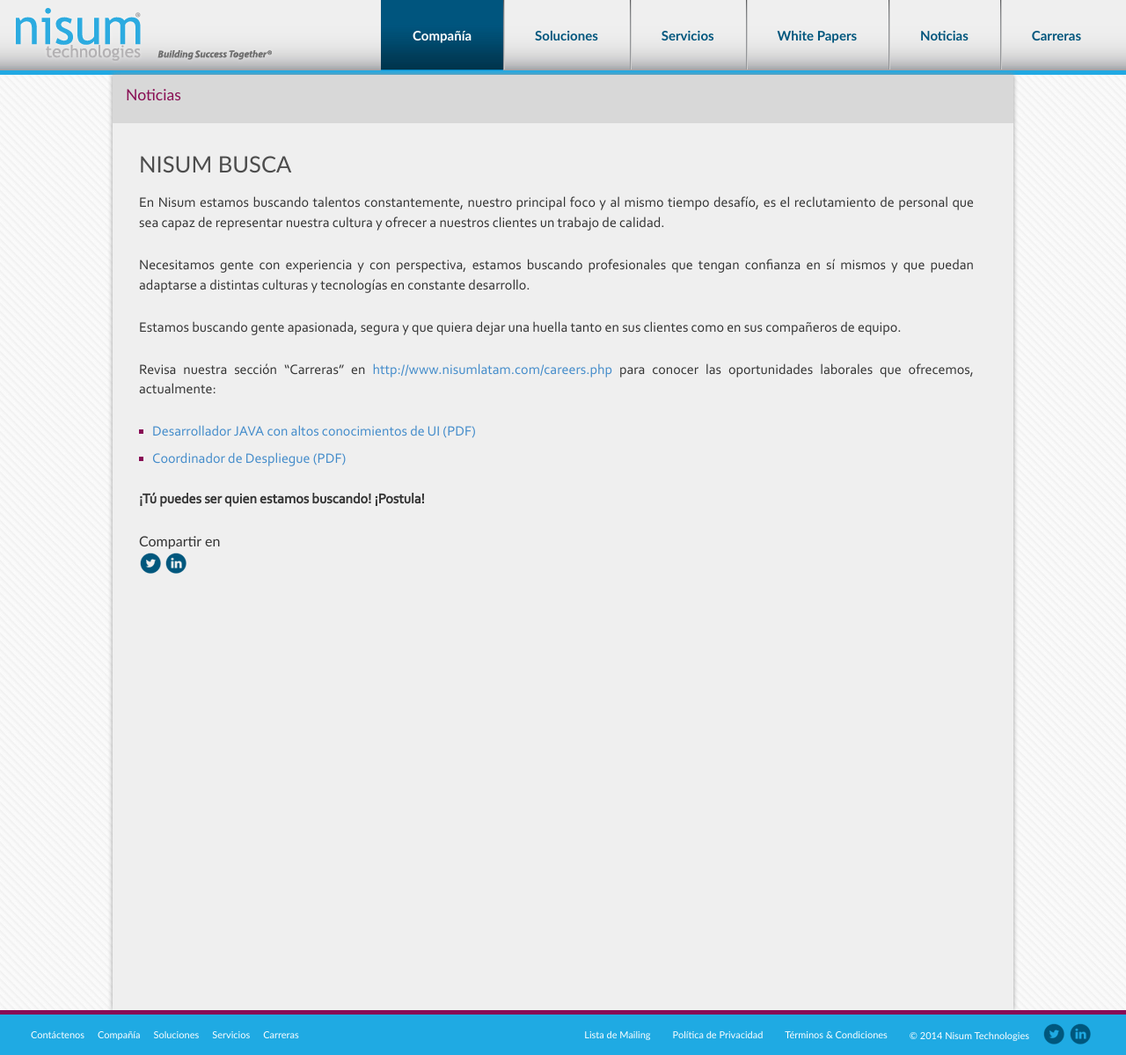
After one commit to frostmuredota/NisumLatam, a PHP site: page /nisum-search.php in a window 1280 px wide. The commit adds this page. Shown: the whole page at 88% size. Run offline with PHP 8.4, Linux system fonts and the light colour scheme; some libraries are stand-ins or nearby versions.

Commit message:
Nisum Search added

```diff
--- a/lang.es.php
+++ b/lang.es.php
@@ -2233,6 +2233,16 @@ $lang["elemIdindex.php192"] = "Nisum Technologies será sponsor del campeonato d
 
 $lang["elemIdindex.php193"] = "Lea más";
 
+/* Nisum search */
+
+$lang["elemIdindex.php194"] = "Noticias";
+
+$lang["elemIdindex.php195"] = "NISUM CHILE BUSCA";
+
+$lang["elemIdindex.php196"] = "Estamos buscando gente apasionada, segura y que quiera dejar una huella tanto en sus clientes como en sus compañeros de equipo.";
+
+$lang["elemIdindex.php197"] = "Lea más";
+
 
 /*
 
@@ -4184,4 +4194,26 @@ $lang["shopOrg.php11"] = "Revisa los mejores momentos del #Shoporg15 aquí: ";
 
 $lang["shopOrg.php12"] = "http://summit15.shop.org/";
 
+/* Nisum Search */
+
+$lang["nisumSearch.php1"] = "NISUM BUSCA";
+
+$lang["nisumSearch.php2"] = "En Nisum estamos buscando talentos constantemente, nuestro principal foco y al mismo tiempo desafío, es el reclutamiento de personal que sea capaz de representar nuestra cultura y ofrecer a nuestros clientes un trabajo de calidad.";
+
+$lang["nisumSearch.php3"] = "Necesitamos gente con experiencia y con perspectiva, estamos buscando profesionales que tengan confianza en sí mismos y que puedan adaptarse a distintas culturas y tecnologías en constante desarrollo.";
+
+$lang["nisumSearch.php4"] = "Estamos buscando gente apasionada, segura y que quiera dejar una huella tanto en sus clientes como en sus compañeros de equipo.";
+
+$lang["nisumSearch.php5"] = "Revisa nuestra sección “Carreras” en";
+
+$lang["nisumSearch.php6"] = "http://www.nisumlatam.com/careers.php";
+
+$lang["nisumSearch.php7"] = "para conocer las oportunidades laborales que ofrecemos, actualmente:";
+
+$lang["nisumSearch.php8"] = "Desarrollador JAVA con altos conocimientos de UI (PDF)";
+
+$lang["nisumSearch.php9"] = "Coordinador de Despliegue (PDF)";
+
+$lang["nisumSearch.php10"] = "¡Tú puedes ser quien estamos buscando! ¡Postula!";
+
 ?>
--- /dev/null
+++ b/nisum-search.php
@@ -0,0 +1,69 @@
+<!DOCTYPE html>
+<html lang="en">
+<head>
+    <meta charset="utf-8">
+    <meta name="viewport" content="width=device-width, initial-scale=1">
+    <meta name="description" content="">
+    <meta name="author" content="">
+    <link href="images/favicon.ico" rel="shortcut icon">
+    <title>Nisum Technologies | Nisum Search</title>
+    <link rel="stylesheet" type="text/css" href="css/base/bootstrap/bootstrap.css">
+    <link rel="stylesheet" type="text/css" href="css/features/main.css">
+    <script type="text/javascript" src="js/jquery-1.10.2.js"></script>
+    <script type="text/javascript" src="js/html5shiv.js"></script>
+    <script type="text/javascript" src="js/bootstrap.js"></script>
+    <script type="text/javascript" src="js/customScripts.js"></script>
+    <!-- HTML5 Shim and Respond.js IE8 support of HTML5 elements and media queries -->
+    <!-- WARNING: Respond.js doesn't work if you view the page via file:// -->
+    <!--[if lt IE 9]>
+    <script src="http://oss.maxcdn.com/libs/respond.js/1.4.2/respond.min.js"></script>
+    <![endif]-->
+	<script>
+	(function(i,s,o,g,r,a,m){i['GoogleAnalyticsObject']=r;i[r]=i[r]||function(){
+		(i[r].q=i[r].q||[]).push(arguments)},i[r].l=1*new Date();a=s.createElement(o),
+		m=s.getElementsByTagName(o)[0];a.async=1;a.src=g;m.parentNode.insertBefore(a,m)
+		})(window,document,'script','//www.google-analytics.com/analytics.js','ga');
+
+		ga('create', 'UA-68520735-1', 'auto');
+		ga('send', 'pageview');
+   </script>
+	<style type="text/css"></style>
+	<?php include_once "lang.es.php" ?>
+    <script type="text/javascript" src="http://ajax.googleapis.com/ajax/libs/jquery/1.4.2/jquery.min.js"></script>
+</head>
+<body>
+    <?php include "header.php" ?>
+
+    <div class="content-wrapper">
+            <div class="banner-wrapper">
+                <div class="breadcrumb"><?php echo $lang['elemIWeAre100.php4']; ?></div>
+            </div>
+            <div class="col-md-12 content">
+				<section>
+					<h1><?php echo $lang['nisumSearch.php1']; ?></h1>
+					<p><?php echo $lang['nisumSearch.php2']; ?></p>
+					<p><?php echo $lang['nisumSearch.php3']; ?></p>
+					<p><?php echo $lang['nisumSearch.php4']; ?></p>
+					<p><?php echo $lang['nisumSearch.php5']; ?>
+					<a href="http://www.nisumlatam.com/careers.php"><?php echo $lang['nisumSearch.php6']; ?></a>
+					<?php echo $lang['nisumSearch.php7']; ?></p>
+					<ul>
+						<li><a href="pdf/CAREERS2.pdf" target="_blank"><?php echo $lang['nisumSearch.php8']; ?></a></li>
+						<li><a href="pdf/CAREERS1.pdf" target="_blank"><?php echo $lang['nisumSearch.php9']; ?></a></li>
+					</ul>
+					<p><b><?php echo $lang['nisumSearch.php10']; ?></b></p>
+				</section>
+				<div>
+					Compartir en
+				</div>
+				<div style="float:left">
+								<script>
+									document.write('<a target="_blank" href="http://twitter.com/home?status=' + encodeURIComponent("Leyendo http://www.nisumlatam.com/nisum-search.php en Nisum Latam") + '"><img src="images/twitterIcon.png" alt="Comparte esto en Twitter" /></a>');
+								</script>
+								<a href="http://www.linkedin.com/shareArticle?url=http://www.nisumlatam.com/nisum-search.php" target="_blank"><img src="images/linkedInIcon.png" alt="Comparte esto en LinkedIn" /></a>
+
+				</div></br>
+			</div>
+    </div>
+    <?php include "footer.php" ?>
+</body></html>
```
Also changed, not shown: index.php (+16 -1 lines), images/nisumSearch.jpg (added), 2 other files.
